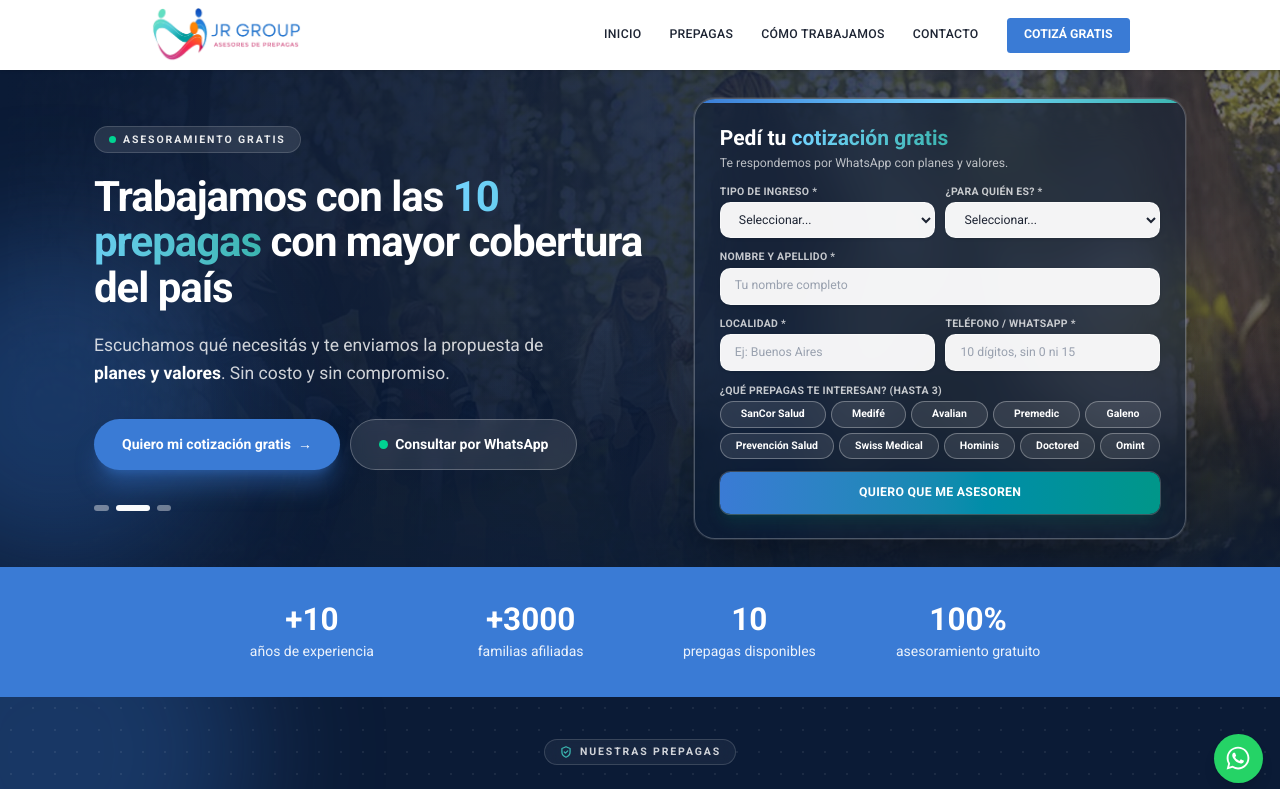
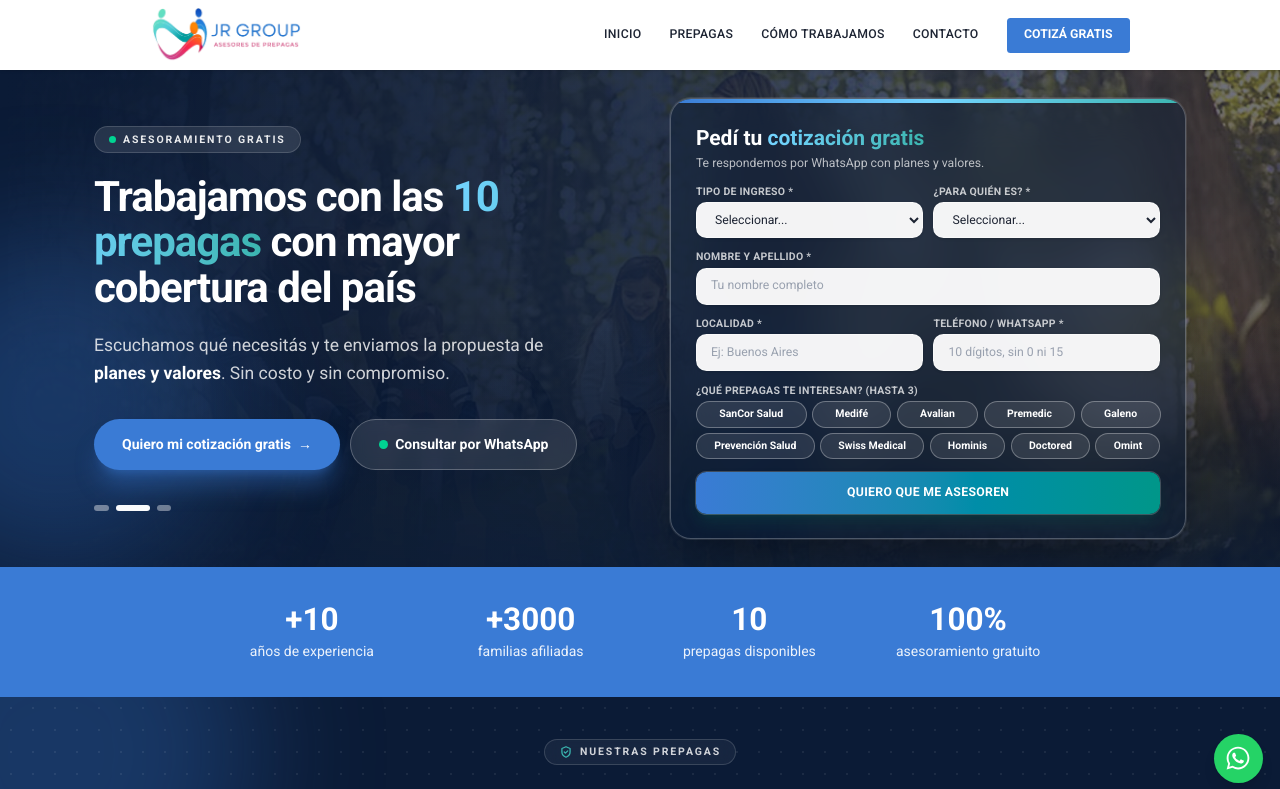
Before and after one commit to santiagofdmkt/jrgroup-web, a Next.js app: page / in a window 1280 px wide. Shown: the top 789 px of the page. Built offline with nearby package versions, Linux system fonts and the light colour scheme.

Commit message:
Formulario del hero mas ancho

```diff
--- a/components/HeroSlider.tsx
+++ b/components/HeroSlider.tsx
@@ -42,7 +42,7 @@ export default function HeroSlider() {
       <div className="absolute inset-0 bg-[#0b1b36]/40 lg:hidden" />
       <div aria-hidden className="pointer-events-none absolute -left-32 top-1/3 h-96 w-96 rounded-full bg-jr-azul/30 blur-3xl" />
 
-      <div className="relative mx-auto grid max-w-7xl items-center gap-10 px-4 py-10 md:py-12 lg:grid-cols-[1.15fr_1fr] lg:py-8 2xl:py-20">
+      <div className="relative mx-auto grid max-w-7xl items-center gap-10 px-4 py-10 md:py-12 lg:grid-cols-[1.05fr_1fr] lg:py-8 2xl:py-20">
         {/* Texto principal */}
         <div>
           <span
@@ -103,7 +103,7 @@ export default function HeroSlider() {
         </div>
 
         {/* Formulario de cotizacion: lo primero que ve el usuario */}
-        <div id="contacto" className={`w-full scroll-mt-28 lg:justify-self-end lg:max-w-[500px] ${entrada("delay-500")}`}>
+        <div id="contacto" className={`w-full scroll-mt-28 lg:justify-self-end lg:max-w-[560px] ${entrada("delay-500")}`}>
           <FormularioLead compacto />
         </div>
       </div>
```
